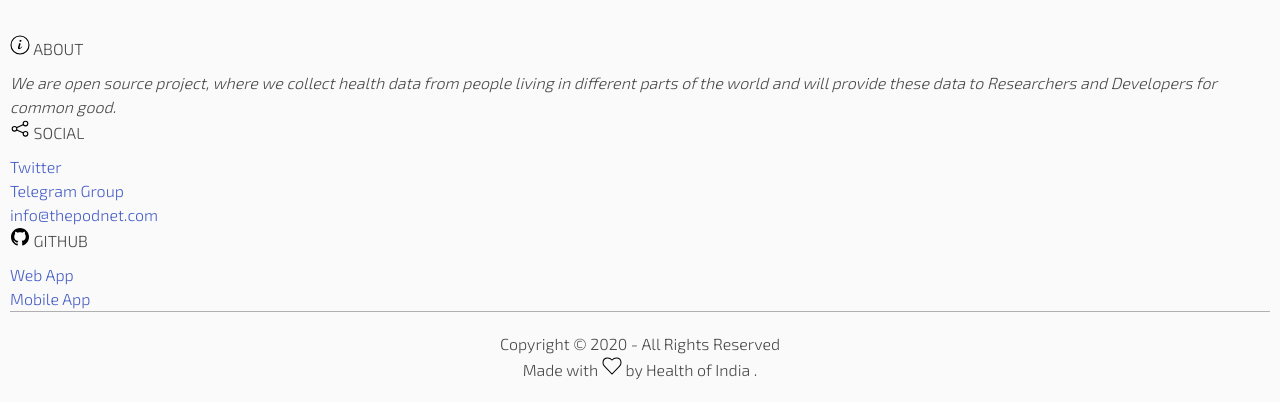
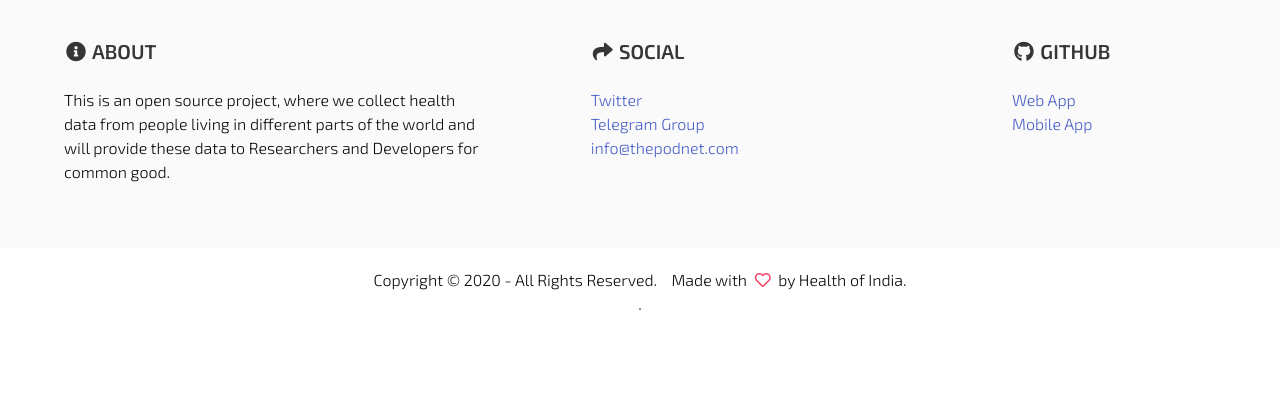
Before and after one commit to Podnet/Fight-Covid19, a Django app: page /maps/my_health in a window 1280 px wide. Shown: the part 194-613 px from the top of the page. Run offline with Django 3.2, Linux system fonts and the light colour scheme; the visitor is signed in with stand-in values (Sample User, id 1); data that the repository does not hold is empty; parts of the project's set-up code (start-up, migrations or seed data) failed here and were passed over; some libraries are stand-ins or nearby versions.

Commit message:
footer updated

```diff
--- a/fight_covid19/templates/pages/footer.html
+++ b/fight_covid19/templates/pages/footer.html
@@ -1,18 +1,28 @@
 {% load static %}
 {% load humanize %}
+
 {% block footer %}
-<div class="">
-  <footer class="footer exo" style="padding: 15px 10px 0px 10px;">
-    <div class="footer-addr">
-      <h5 style="margin: 20px 0 10px 0!important;"><span class="nav-title" uk-icon="icon: info"> </span> ABOUT</h5>
-      <address>
-        We are open source project, where we collect health data from people living in different parts of the world and will provide these data to Researchers and Developers for common good.
-      </address>
+<section class="hero has-text-black has-background-white-bis">
+  <div class="hero-body has-padding-4">
+    <div class="columns is-variable is-1-mobile is-0-tablet is-3-desktop is-8-widescreen is-2-fullhd">
+
+      <div class="column is-5">
+        <div>
+          <div class="card-content card-content-custom">
+            <h5 class="title is-5"><span class="icon"> <i class="fas fa-info-circle"></i> </span> ABOUT</h5>
+            <p>
+            This is an open source project, where we collect health data from people living in different parts of the world and will provide these data to Researchers and Developers for common good.
+            </p>
+          </div>
+        </div>
       </div>
 
-    <ul class="footer-nav">
+      <div class="column is-4">
+        <div>
+          <div class="card-content card-content-custom">
+            <h5 class="title is-5"><span class="icon"> <i class="fas fa-share"></i> </span> SOCIAL</h5>
+            <ul>
               <li class="nav-item">
-        <h5 style="margin: 0 0 10px 0;"><span class="nav-title" uk-icon="icon: social"> </span> SOCIAL</h5>
 
                 <ul class="nav-ul">
                   <li>
@@ -28,9 +38,18 @@
                   </li>
                 </ul>
               </li>
+            </ul>
+          </div>
+        </div>
+      </div>
 
+
+      <div class="column is-3">
+        <div>
+          <div class="card-content card-content-custom">
+            <h5 class="title is-5"><span class="icon "> <i class="fab fa-github"></i> </span> GITHUB</h5>
+            <ul>
               <li class="nav-item">
-        <h5 style="margin: 0 0 10px 0;"><span class="nav-title" uk-icon="icon: github"> </span> GITHUB</h5>
 
                 <ul class="nav-ul">
                   <li>
@@ -40,17 +59,27 @@
                   <li>
                     <a href="https://github.com/mornville/Fight-Covid19-App">Mobile App</a>
                   </li>
-
                 </ul>
               </li>
             </ul>
-
-    <div class="legal uk-margin-medium-left" style="text-align:center;border-top: 1.2px solid #b1b0b0;padding:20px">
-      <p style="text-align:center;margin:0;">Copyright &copy; 2020 - All Rights Reserved</p>
-
-      <div class="legal-links uk-margin-medium-right" style="text-align:center;">
-        <span style="text-align:center;">Made with <span uk-icon="heart" style="color: red"></span> by Health of India .</span>
           </div>
         </div>
+      </div>
+
+    </div>
+
+  </div>
+
+
+  <footer class="footer has-padding-top-6 has-padding-bottom-8 has-background-white">
+    <div class="columns is-mobile is-centered">
+      <div class="column is-12">
+        <div class="content has-text-centered">
+          <p style="text-align:center;">Copyright &copy; 2020 - All Rights Reserved. &nbsp;&nbsp; Made with <span class="icon has-text-danger"> <i class="far fa-heart"></i> </span> by Health of India.</p>.
+        </div>
+      </div>
+    </div>
+
   </footer>
+</section>
 {% endblock footer %}
```
Lines whose indentation alone changed are shown as unchanged.
